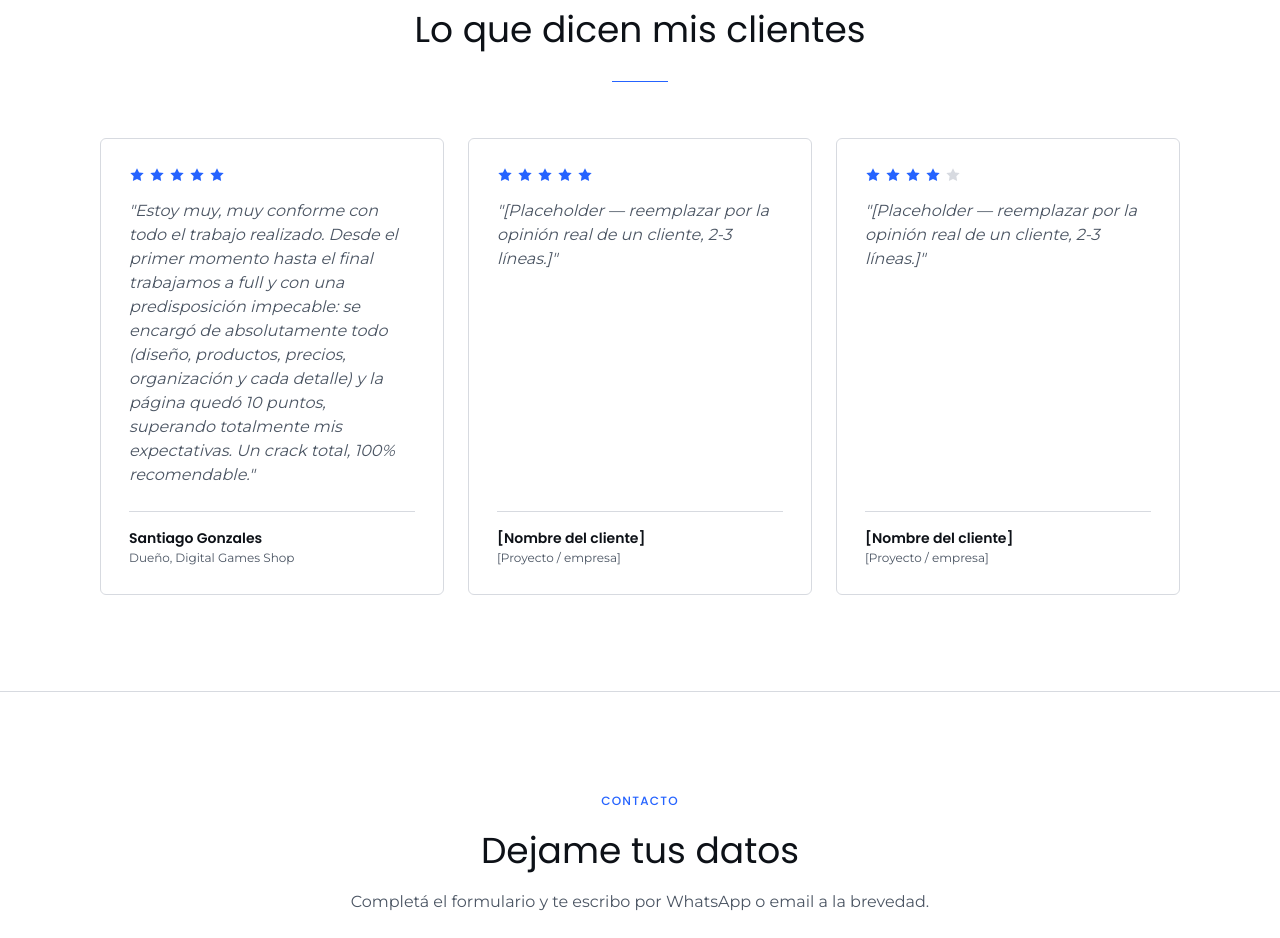
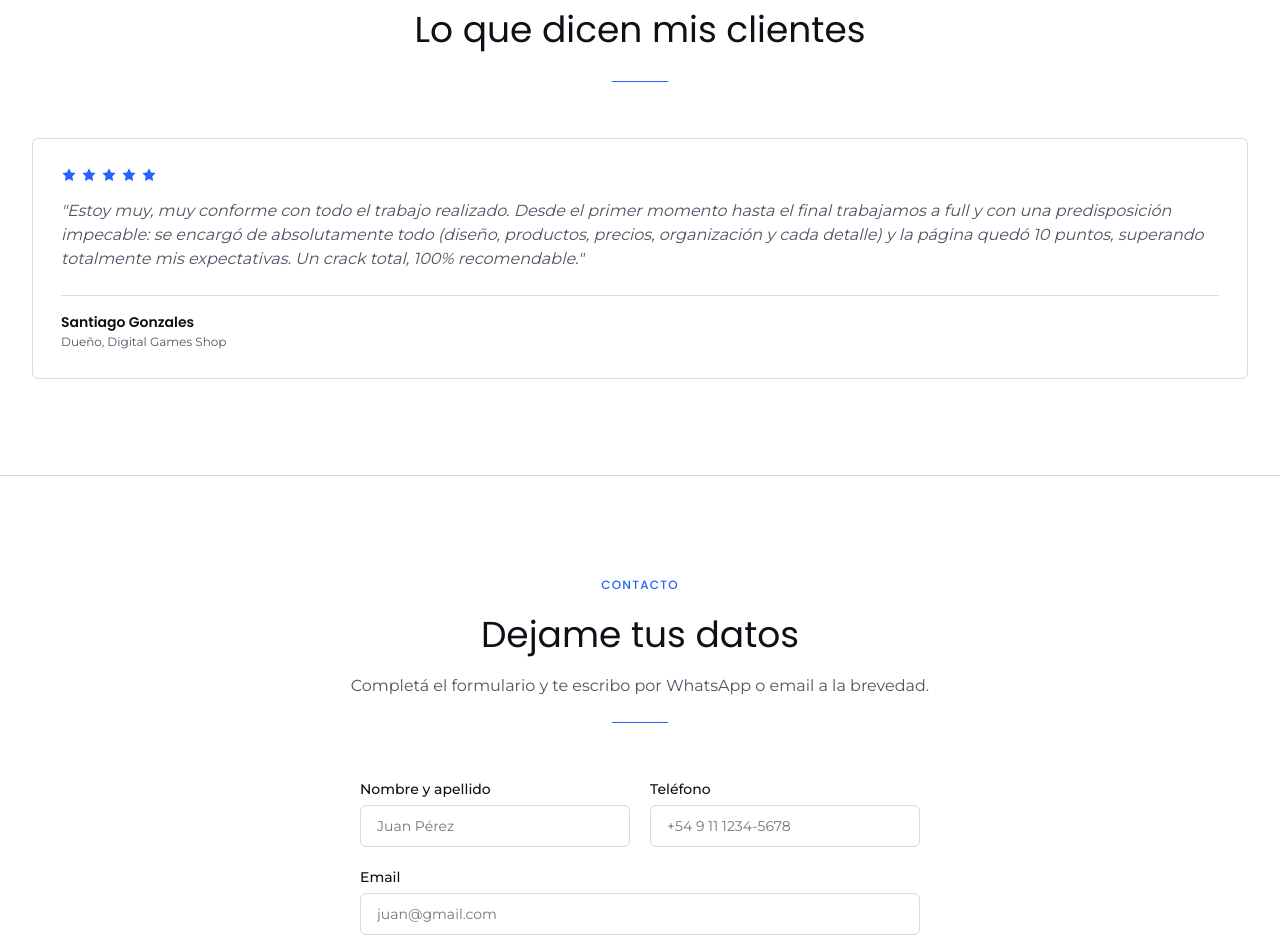
Before and after one commit to guilleandy29/vlz-systems-dev-portfolio, a website: page index.html in a window 1280 px wide. Shown: the part 3332-4270 px from the top of the page. Drawn offline with Linux system fonts and the light colour scheme.

Commit message:
Quitar tarjetas placeholder de Opiniones, dejar solo la real y centrada
Co-Authored-By: Claude Sonnet 5 <noreply@anthropic.com>

```diff
--- a/index.html
+++ b/index.html
@@ -294,7 +294,7 @@
   </div>
 </section>
 
-<!-- PLACEHOLDER: reemplazar estas 3 tarjetas por opiniones reales de clientes (nombre, cantidad de estrellas y comentario) antes de publicar esta sección. -->
+<!-- Cuando haya más opiniones reales, volver a un grid md:grid-cols-3 con las tarjetas adicionales. -->
 <section id="testimonios" class="border-t border-line py-24 px-8">
   <div class="max-w-[1080px] mx-auto text-center">
     <span class="font-heading font-medium text-xs uppercase tracking-widest text-accent">Opiniones</span>
@@ -302,7 +302,7 @@
     <div class="w-14 h-px bg-accent mx-auto mt-6"></div>
   </div>
 
-  <div class="max-w-[1080px] mx-auto mt-14 grid md:grid-cols-3 gap-6">
+  <div class="max-w-md mx-auto mt-14 grid gap-6">
     <div class="bg-white border border-line rounded-md p-7 text-left flex flex-col">
       <div class="flex gap-1" aria-label="5 de 5 estrellas">
         <svg class="w-4 h-4 text-accent" viewBox="0 0 20 20" fill="currentColor"><path d="M10 1.5l2.59 5.25 5.8.84-4.2 4.1.99 5.77L10 14.9l-5.18 2.56.99-5.77-4.2-4.1 5.8-.84L10 1.5z"/></svg>
@@ -315,36 +315,6 @@
       <div class="mt-6 pt-4 border-t border-line">
         <p class="font-heading font-semibold text-sm text-ink">Santiago Gonzales</p>
         <p class="text-xs text-inksoft mt-0.5">Dueño, Digital Games Shop</p>
-      </div>
-    </div>
-
-    <div class="bg-white border border-line rounded-md p-7 text-left flex flex-col">
-      <div class="flex gap-1" aria-label="5 de 5 estrellas">
-        <svg class="w-4 h-4 text-accent" viewBox="0 0 20 20" fill="currentColor"><path d="M10 1.5l2.59 5.25 5.8.84-4.2 4.1.99 5.77L10 14.9l-5.18 2.56.99-5.77-4.2-4.1 5.8-.84L10 1.5z"/></svg>
-        <svg class="w-4 h-4 text-accent" viewBox="0 0 20 20" fill="currentColor"><path d="M10 1.5l2.59 5.25 5.8.84-4.2 4.1.99 5.77L10 14.9l-5.18 2.56.99-5.77-4.2-4.1 5.8-.84L10 1.5z"/></svg>
-        <svg class="w-4 h-4 text-accent" viewBox="0 0 20 20" fill="currentColor"><path d="M10 1.5l2.59 5.25 5.8.84-4.2 4.1.99 5.77L10 14.9l-5.18 2.56.99-5.77-4.2-4.1 5.8-.84L10 1.5z"/></svg>
-        <svg class="w-4 h-4 text-accent" viewBox="0 0 20 20" fill="currentColor"><path d="M10 1.5l2.59 5.25 5.8.84-4.2 4.1.99 5.77L10 14.9l-5.18 2.56.99-5.77-4.2-4.1 5.8-.84L10 1.5z"/></svg>
-        <svg class="w-4 h-4 text-accent" viewBox="0 0 20 20" fill="currentColor"><path d="M10 1.5l2.59 5.25 5.8.84-4.2 4.1.99 5.77L10 14.9l-5.18 2.56.99-5.77-4.2-4.1 5.8-.84L10 1.5z"/></svg>
-      </div>
-      <p class="text-inksoft italic mt-4 flex-1">"[Placeholder — reemplazar por la opinión real de un cliente, 2-3 líneas.]"</p>
-      <div class="mt-6 pt-4 border-t border-line">
-        <p class="font-heading font-semibold text-sm text-ink">[Nombre del cliente]</p>
-        <p class="text-xs text-inksoft mt-0.5">[Proyecto / empresa]</p>
-      </div>
-    </div>
-
-    <div class="bg-white border border-line rounded-md p-7 text-left flex flex-col">
-      <div class="flex gap-1" aria-label="4 de 5 estrellas">
-        <svg class="w-4 h-4 text-accent" viewBox="0 0 20 20" fill="currentColor"><path d="M10 1.5l2.59 5.25 5.8.84-4.2 4.1.99 5.77L10 14.9l-5.18 2.56.99-5.77-4.2-4.1 5.8-.84L10 1.5z"/></svg>
-        <svg class="w-4 h-4 text-accent" viewBox="0 0 20 20" fill="currentColor"><path d="M10 1.5l2.59 5.25 5.8.84-4.2 4.1.99 5.77L10 14.9l-5.18 2.56.99-5.77-4.2-4.1 5.8-.84L10 1.5z"/></svg>
-        <svg class="w-4 h-4 text-accent" viewBox="0 0 20 20" fill="currentColor"><path d="M10 1.5l2.59 5.25 5.8.84-4.2 4.1.99 5.77L10 14.9l-5.18 2.56.99-5.77-4.2-4.1 5.8-.84L10 1.5z"/></svg>
-        <svg class="w-4 h-4 text-accent" viewBox="0 0 20 20" fill="currentColor"><path d="M10 1.5l2.59 5.25 5.8.84-4.2 4.1.99 5.77L10 14.9l-5.18 2.56.99-5.77-4.2-4.1 5.8-.84L10 1.5z"/></svg>
-        <svg class="w-4 h-4 text-line" viewBox="0 0 20 20" fill="currentColor"><path d="M10 1.5l2.59 5.25 5.8.84-4.2 4.1.99 5.77L10 14.9l-5.18 2.56.99-5.77-4.2-4.1 5.8-.84L10 1.5z"/></svg>
-      </div>
-      <p class="text-inksoft italic mt-4 flex-1">"[Placeholder — reemplazar por la opinión real de un cliente, 2-3 líneas.]"</p>
-      <div class="mt-6 pt-4 border-t border-line">
-        <p class="font-heading font-semibold text-sm text-ink">[Nombre del cliente]</p>
-        <p class="text-xs text-inksoft mt-0.5">[Proyecto / empresa]</p>
       </div>
     </div>
   </div>
```
